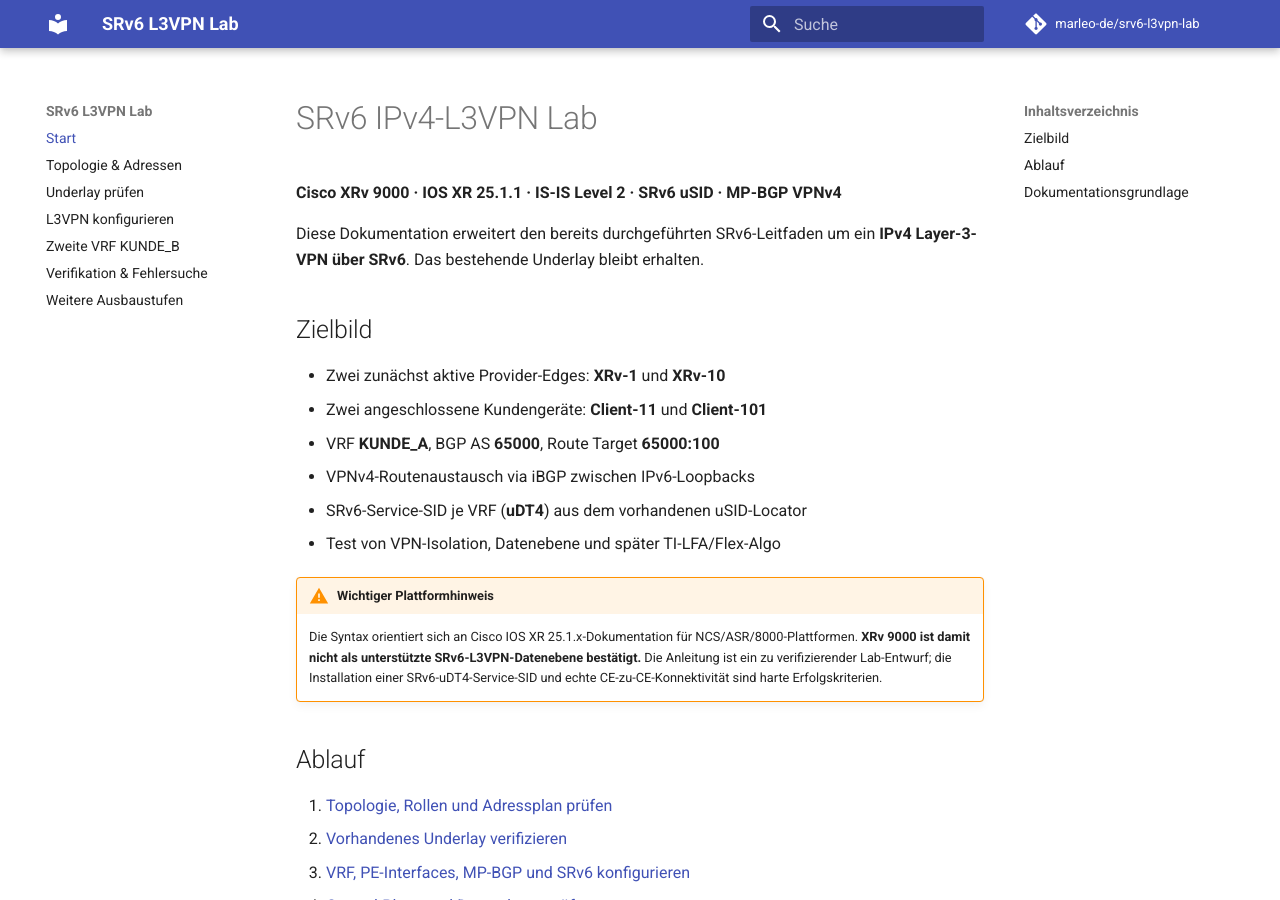
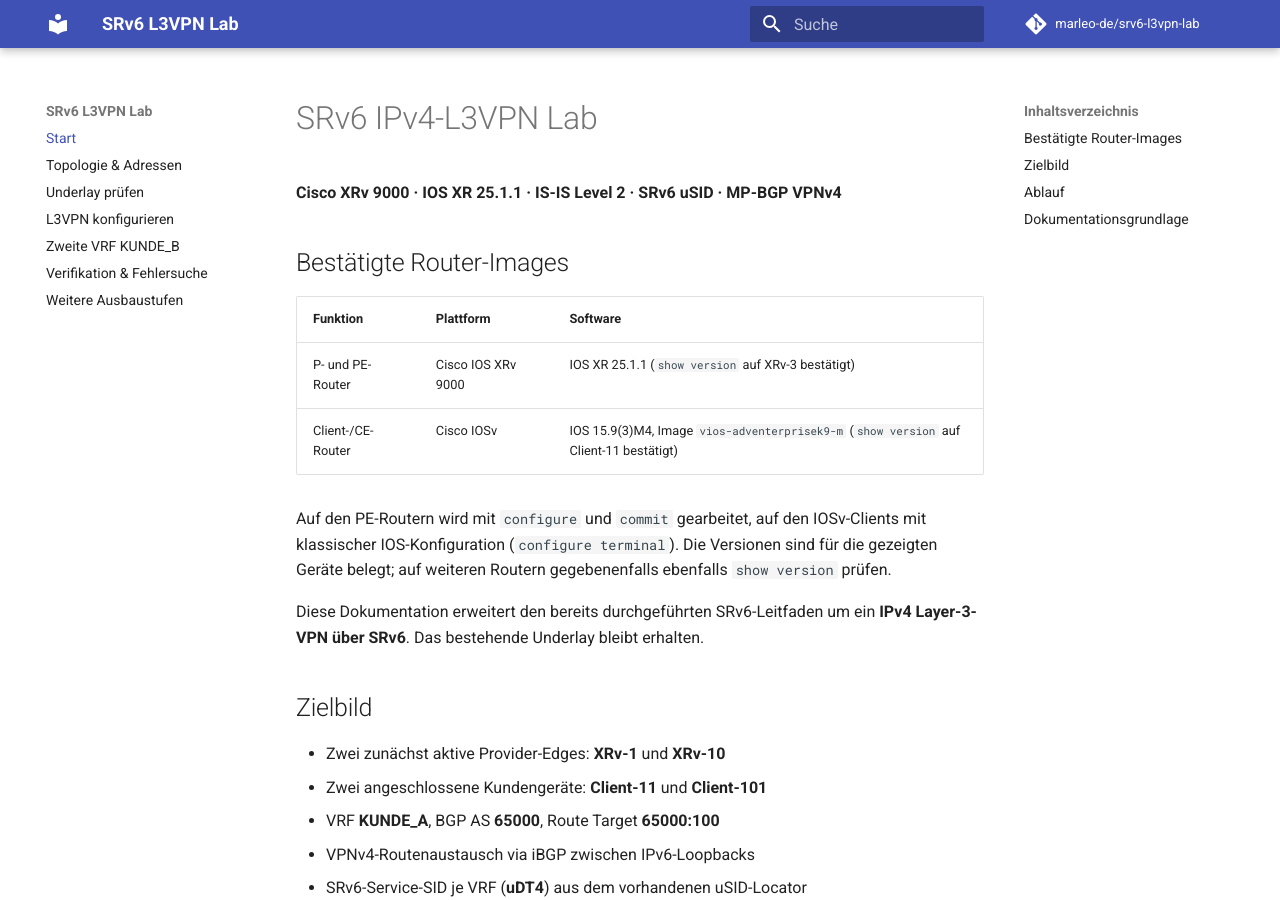
Before and after one commit to marleo-de/srv6-l3vpn-lab, an MkDocs documentation site: the page built from docs/index.md, in a window 1280 px wide and 900 px high. Built offline with MkDocs 1.6.1 and Material for MkDocs 9.7.7, drawn with Linux system fonts in a browser that asks for light colours; comment, search, counter and statistics services are not loaded.

Commit message:
Document verified XRv 9000 and IOSv software versions

```diff
--- a/docs/index.md
+++ b/docs/index.md
@@ -1,6 +1,16 @@
 # SRv6 IPv4-L3VPN Lab
 
 **Cisco XRv 9000 · IOS XR 25.1.1 · IS-IS Level 2 · SRv6 uSID · MP-BGP VPNv4**
+
+## Bestätigte Router-Images
+
+| Funktion | Plattform | Software |
+|---|---|---|
+| P- und PE-Router | Cisco IOS XRv 9000 | IOS XR 25.1.1 (`show version` auf XRv-3 bestätigt) |
+| Client-/CE-Router | Cisco IOSv | IOS 15.9(3)M4, Image `vios-adventerprisek9-m` (`show version` auf Client-11 bestätigt) |
+
+Auf den PE-Routern wird mit `configure` und `commit` gearbeitet, auf den IOSv-Clients mit klassischer IOS-Konfiguration (`configure terminal`). Die Versionen sind für die gezeigten Geräte belegt; auf weiteren Routern gegebenenfalls ebenfalls `show version` prüfen.
+
 
 Diese Dokumentation erweitert den bereits durchgeführten SRv6-Leitfaden um ein **IPv4 Layer-3-VPN über SRv6**. Das bestehende Underlay bleibt erhalten.
 
```
